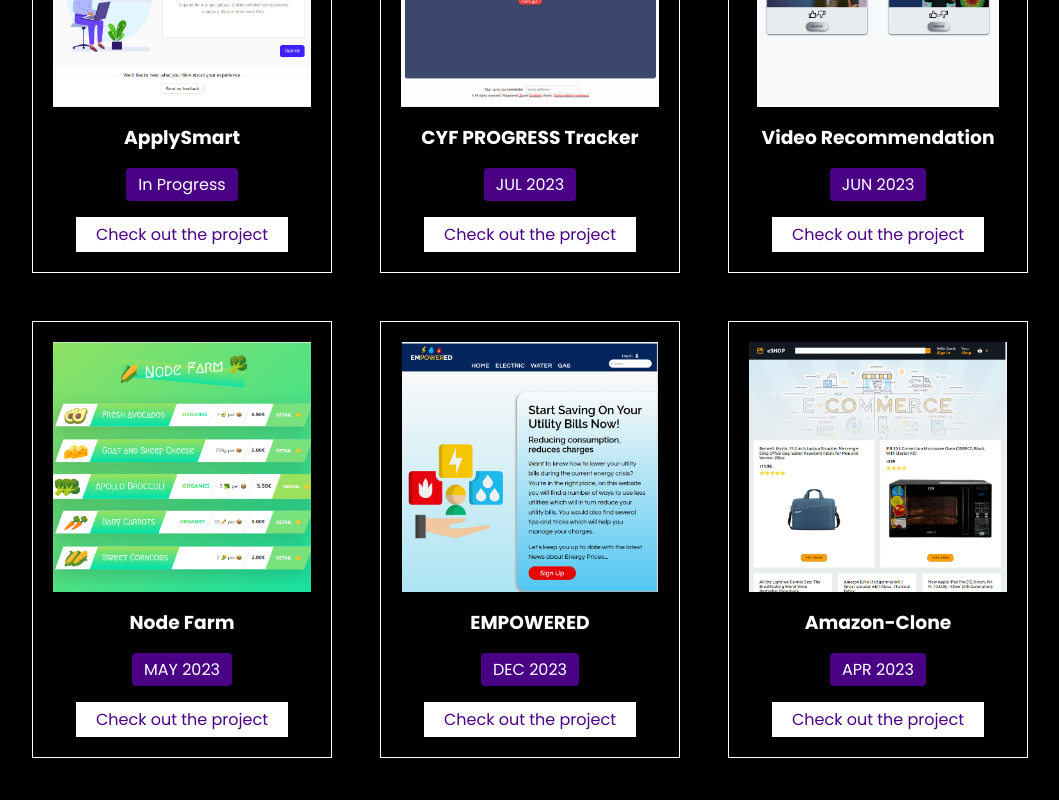
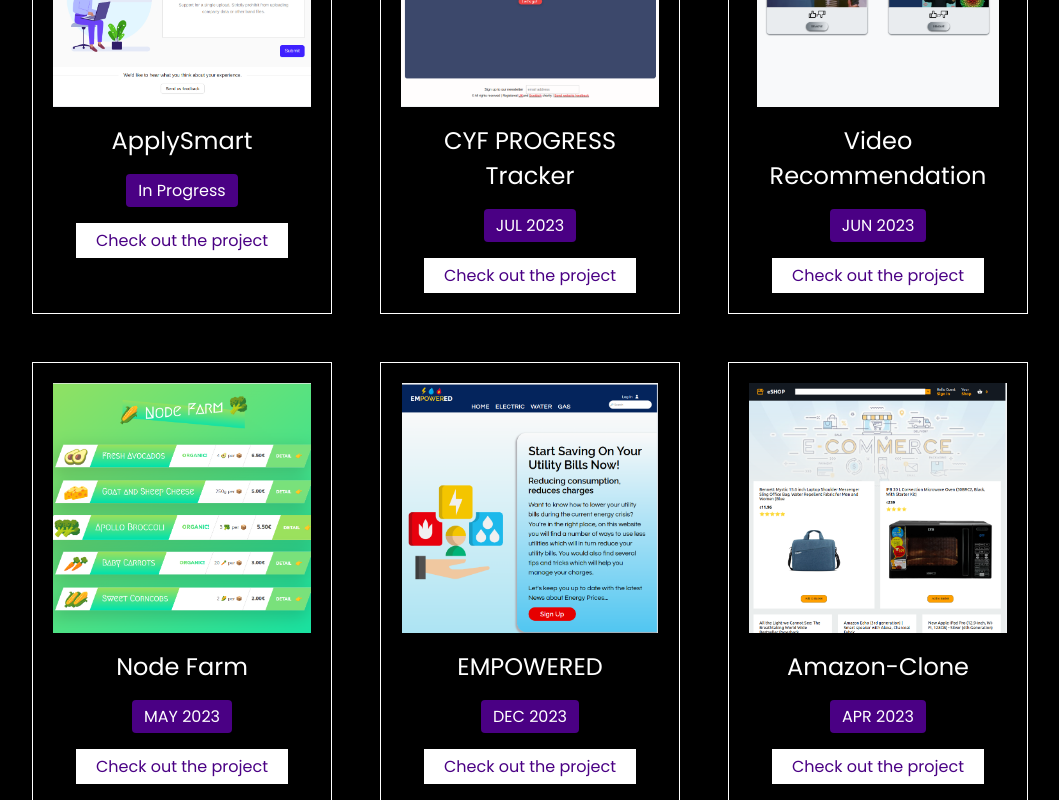
Before and after one commit to BoshraM/my-portfolio, a React (Create React App) app: page / in a window 1280 px wide. Shown: the part 840-1640 px from the top of the page, without its empty margins (110-1169 px from the left). Built offline with nearby package versions, Linux system fonts and the light colour scheme.

Commit message:
delete unused link

```diff
--- a/src/components/Project.js
+++ b/src/components/Project.js
@@ -1,8 +1,4 @@
 import "./projects.css";
-import { AiFillGithub } from "react-icons/ai";
-
-// Define an array of project data
-
 
 export const Project = ({ img, title, liveLink, githubLink, date,desc }) => (
     <div className="project_container">
@@ -11,10 +7,9 @@
         </div>
 
      <h3>
-          {/* <a href={liveLink} target="_blank" className="project_link" rel="noreferrer" aria-label={title}> */}
+        <a href={liveLink} target="_blank" className="project_link" rel="noreferrer" aria-label={title}>
             {title}
-        {/* </a> */}
-
+        </a>
      </h3>
 
         <p className="p_date">{date}</p>
```
